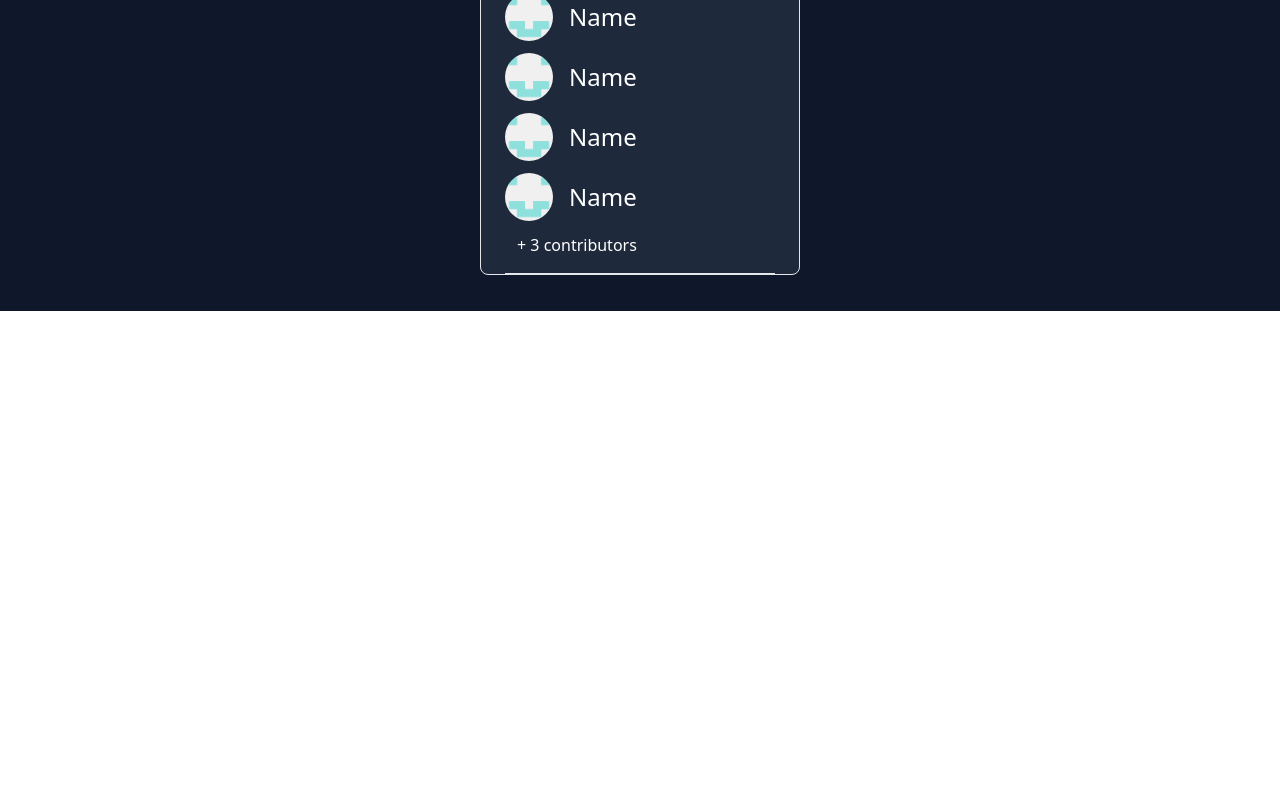
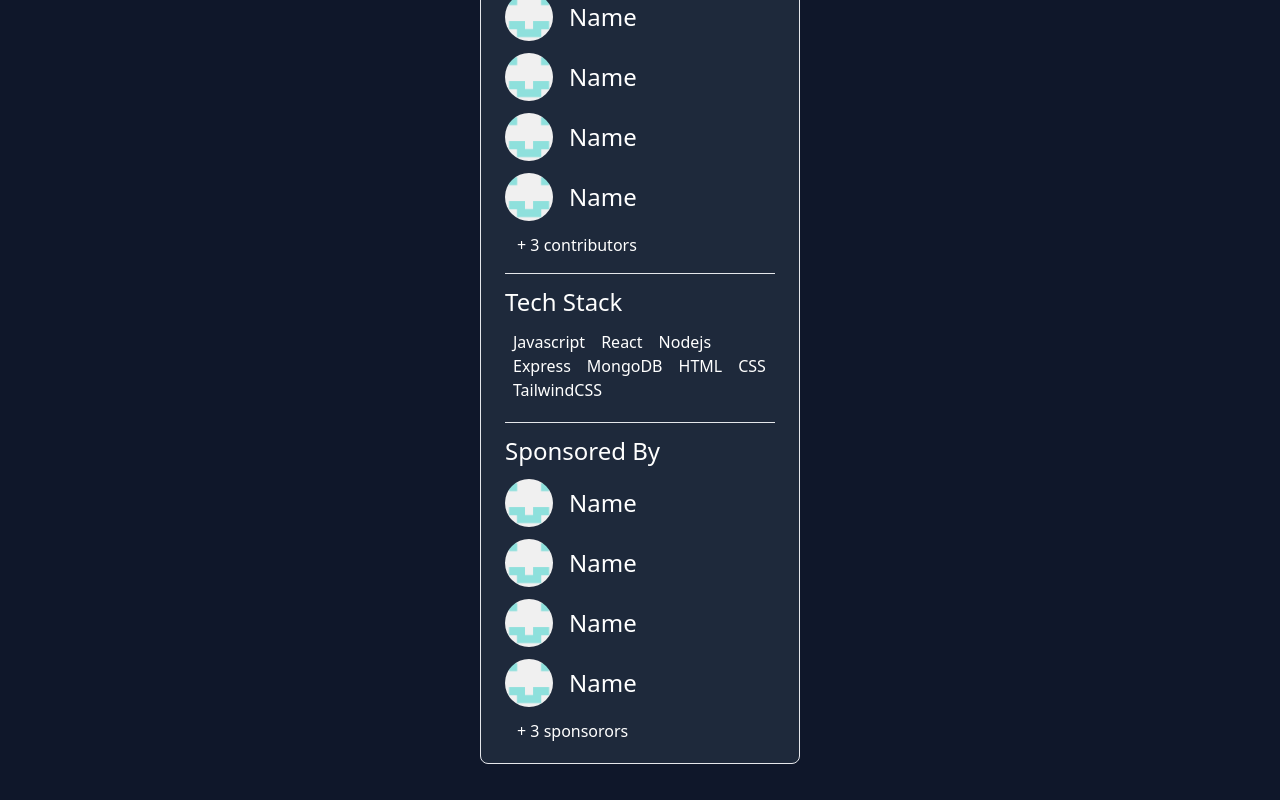
Before and after one commit to nikhilbhatia08/collab.io, a React (Create React App) app: page /projects/1 in a window 1280 px wide. Shown: the part 963-1763 px from the top of the page. Before the commit the page ends 1274 px from the top, so only its background shows below. Built offline with nearby package versions, Linux system fonts and the light colour scheme.

Commit message:
made sidebar for project page

```diff
--- a/src/components/Inproj.jsx
+++ b/src/components/Inproj.jsx
@@ -6,12 +6,13 @@ function Inproj(props) {
     const  id  = useParams();
     const imgs = ['../pictures/picofdev.png', '../pictures/problem.png'];
     const contributors = [1, 2, 4, 5, 6, 8, 9];
+    const tech = ["Javascript", "React", "Nodejs", "Express", "MongoDB", "HTML", "CSS", "TailwindCSS"];
   return (
     <>
         <div className="py-4">
         <h1 className="text-white mx-12 lg:text-3xl md:text-base sm:text-xs">Name/Title of the project</h1>
         <div className="flex flex-wrap justify-center">
-            <div className="mx-10 inline-block my-5 basis-3/4 flex-col justify-center items-center rounded-lg border bg-slate-800 max-w-4xl px-6 lg:px-8">
+            <div className="mx-10 inline-block my-5 basis-3/4 self-start flex-col justify-center items-center rounded-lg border bg-slate-800 max-w-4xl px-6 lg:px-8">
                 <div><h1 className="text-white py-2 border-b lg:text-4xl md:text-base sm:text-xs">Readme</h1></div>
                 <div className="my-4"><img className="mx-auto lg:h-96 sm:h-40 md:h-24" src={require('../pictures/picofdev.png')} alt="" /></div>
                 <div><p className="text-white md:text-xs sm:text:xs lg:text-2xl">This section the contains the problem statement or the purpose of the propject</p></div>
@@ -19,7 +20,7 @@ function Inproj(props) {
                 <div><p className="text-white md:text-xs sm:text:xs lg:text-2xl inline-block">Deployment Link - </p><Link className="mx-2 text-blue-500 underline">sggsa</Link></div>
                 <div><p className="text-white md:text-xs sm:text:xs lg:text-2xl inline-block">Name of the college or institution - </p><Link className="mx-2 shadow-[0px_22px_22px__0px_rgba(31,_41,_234,_0.4)] text-blue-500 underline">College Name and link</Link></div>
             </div>
-            <div className="mx-10 my-5 inline-block basis-1/4 flex-col rounded-lg border bg-slate-800 px-6">
+            <div className="mx-10 my-5 inline-block self-start basis-1/4 flex-col rounded-lg border bg-slate-800 px-6">
                 <div className="border-b py-4">
                 <div className="flex items-center"><Link to={`/projects/${id.projectId}/contributors`}><h1 className="text-white inline-block my-3 hover:text-blue-500 text-2xl">Contributors</h1></Link><p className="mx-3 text-white rounded-full bg-slate-400 px-2 border">{contributors.length}</p></div>
                 {contributors.map((contributor, idx)=>{
@@ -32,7 +33,29 @@ function Inproj(props) {
                     </div>
                     </div>:<div></div>;
                 })}
-                <p className="text-white mx-3">+ {contributors.length - 4} contributors</p>
+                <Link to={`/projects/${id.projectId}/contributors`}><p className="text-white mx-3 hover:text-blue-500">+ {contributors.length - 4} contributors</p></Link>
+                </div>
+                <div className="flex-col pb-5 border-b">
+                    <h1 className="text-white text-2xl my-3">Tech Stack</h1>
+                    <div className="flex flex-wrap">
+                    {tech.map((tech, idx)=>{
+                        return <h1 className="text-white mx-2">{tech}</h1>
+                    })}
+                    </div>
+                </div>
+                <div className="flex-col pb-5">
+                    <Link to={`/projects/${id.projectId}/sponsorors`}><h1 className="text-white text-2xl hover:text-blue-500 my-3">Sponsored By</h1></Link>
+                    {contributors.map((contributor, idx)=>{
+                    return idx<4?<div className="flex-col">
+                    <div className="flex my-3 items-center">
+                        <div className="w-12 h-12  inline-block">
+                            <img className="rounded-full inline-block" src={require('../pictures/picofdev.png')} alt="" />
+                        </div>
+                        <div className="inline-block"><p className="mx-4 inline-block text-white md:text:xl lg:text-2xl">Name</p></div>
+                    </div>
+                    </div>:<div></div>;
+                })}
+                <Link to={`/projects/${id.projectId}/contributors`}><p className="text-white mx-3 hover:text-blue-500">+ {contributors.length - 4} sponsorors</p></Link>
                 </div>
             </div>
         </div>
```
